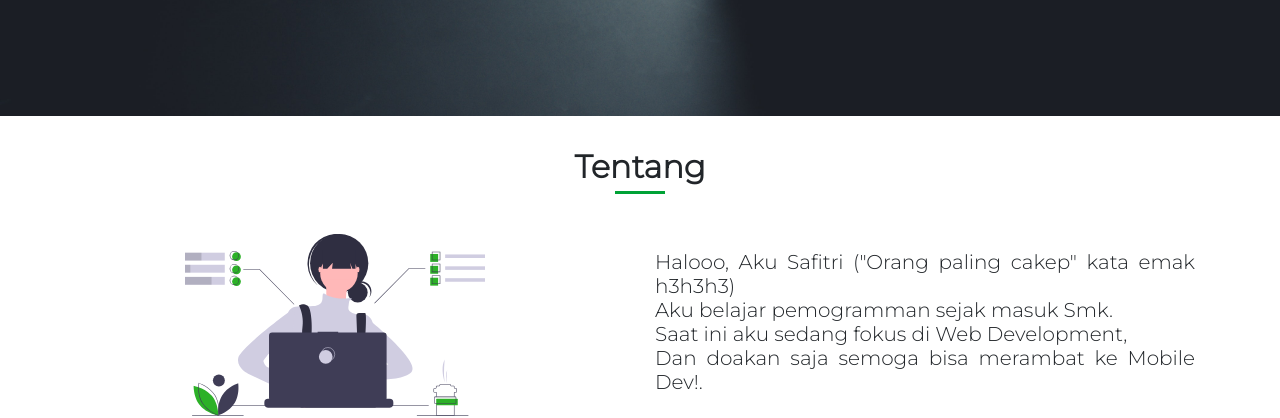
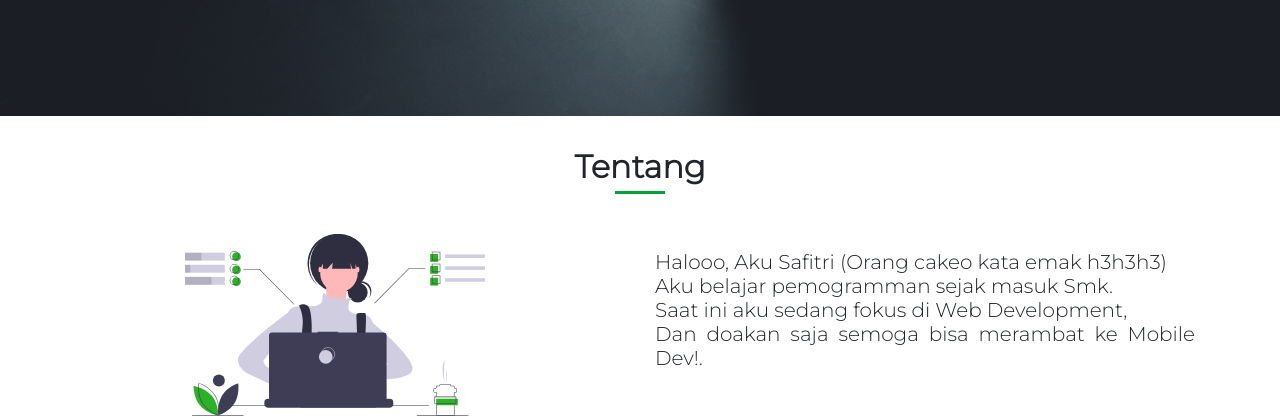
Before and after one commit to safitri02/safitri02.github.io, a plain HTML site: page index.html in a window 1280 px wide. Shown: the part 562-980 px from the top of the page. Drawn offline with nearby package versions, Linux system fonts and the light colour scheme.

Commit message:
Update index.html
.

```diff
--- a/index.html
+++ b/index.html
@@ -50,7 +50,7 @@
 			<img src="img/dev.svg" class="svg gambar">
 		</div>
 		<div class="col-sm-6 mt-3">
-			<h5 class="h5">Halooo, Aku Safitri ("Orang paling cakep" kata emak h3h3h3) <br> Aku belajar pemogramman sejak masuk Smk. <br> Saat ini aku sedang fokus di Web Development, <br>Dan doakan saja semoga bisa merambat ke Mobile Dev!.</h5>
+			<h5 class="h5">Halooo, Aku Safitri (Orang cakeo kata emak h3h3h3) <br> Aku belajar pemogramman sejak masuk Smk. <br> Saat ini aku sedang fokus di Web Development, <br>Dan doakan saja semoga bisa merambat ke Mobile Dev!.</h5>
 		</div>
 	</div>
 
```
